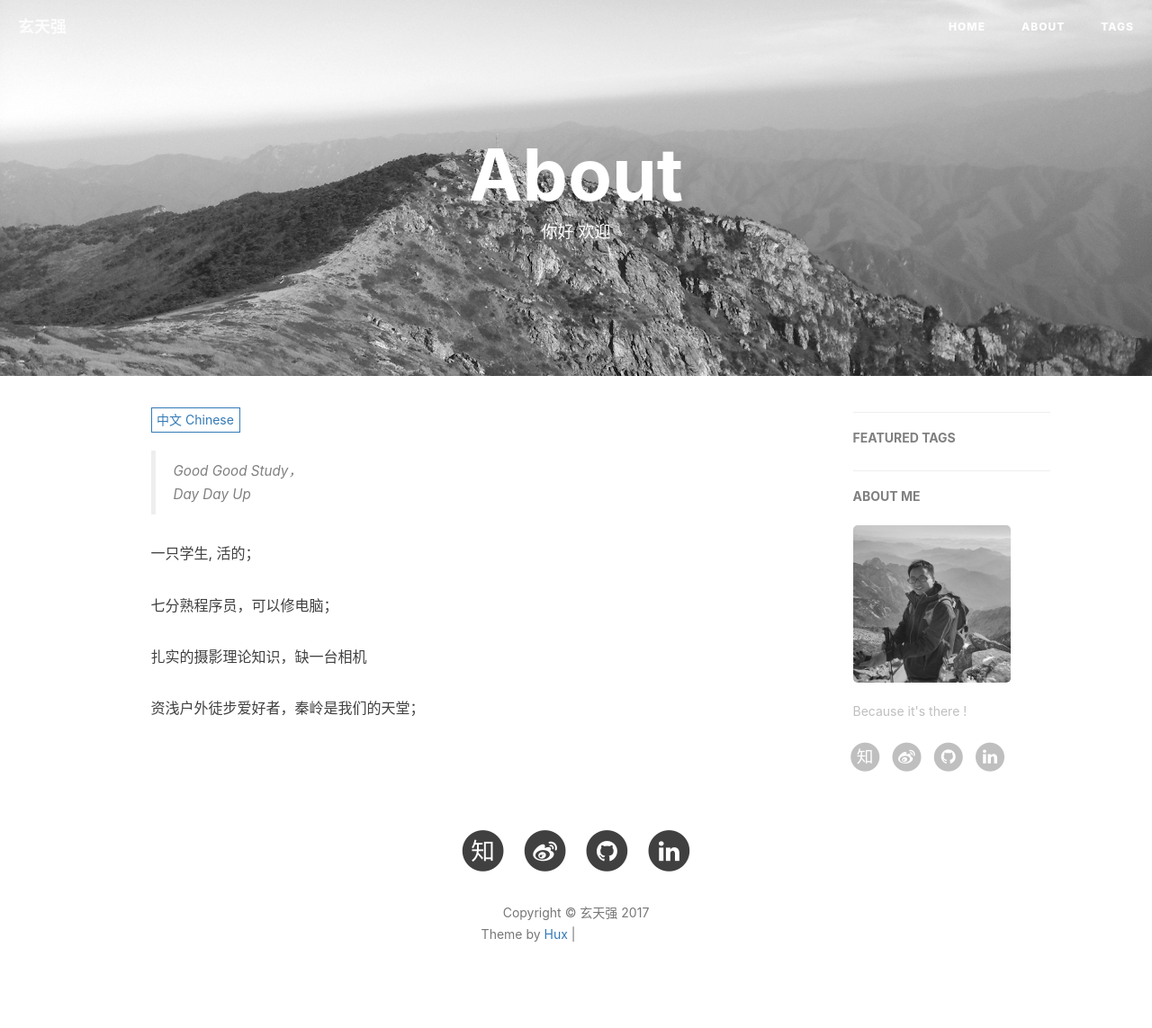
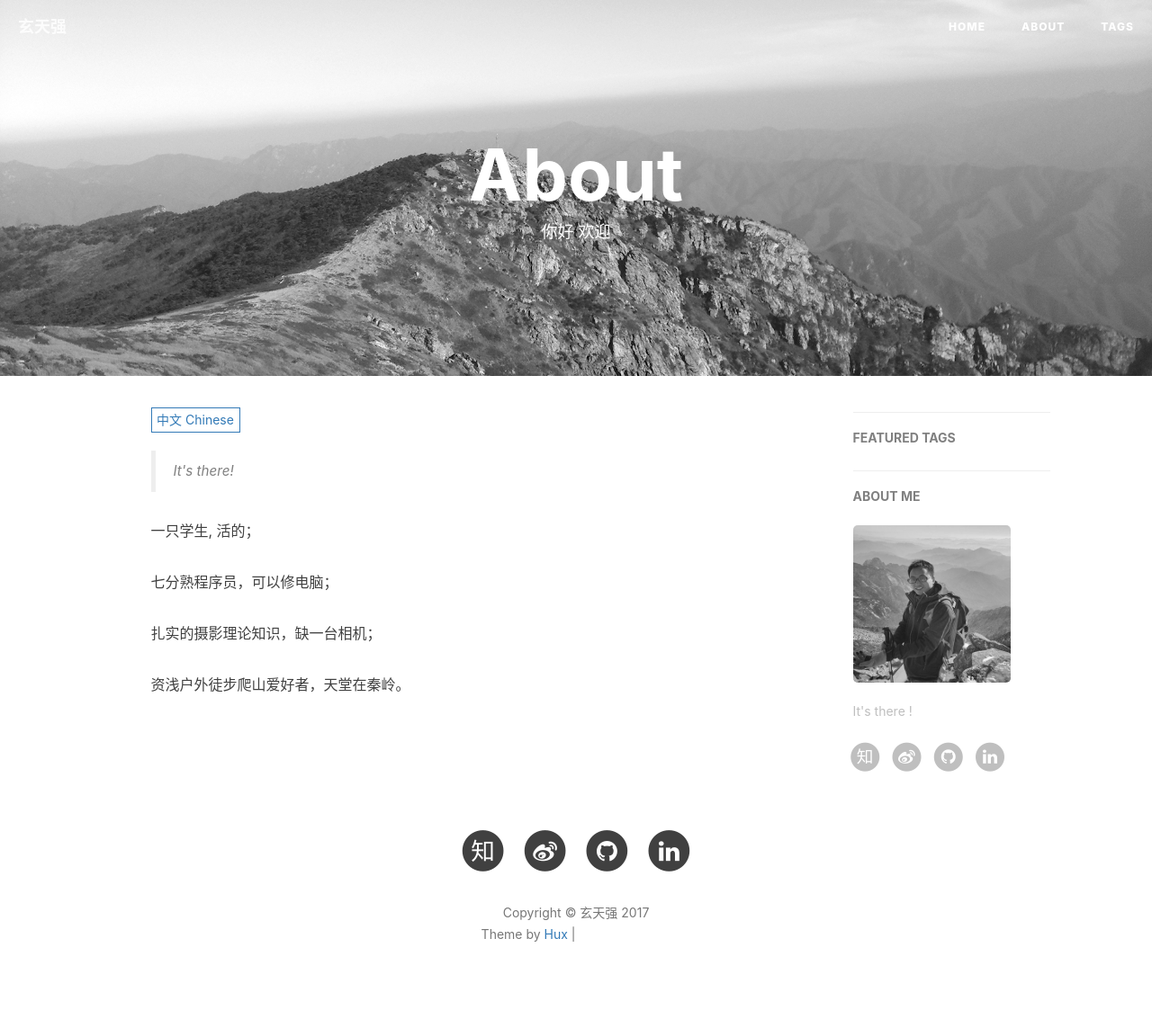
Before and after one commit to sophon250/sophon250.github.io, a Jekyll site: the page built from about.html, in a window 1280 px wide. Shown: the whole page at 90% size. Built offline with Jekyll 4.4.1, drawn with Linux system fonts in a browser that asks for light colours; nearby versions of some CDN libraries; comment, search, counter and statistics services are not loaded; grey boxes are pictures that could not be loaded.

Commit message:
hope this is the final change of layout

```diff
--- a/_config.yml
+++ b/_config.yml
@@ -72,7 +72,7 @@ ga_domain:
 
 # Sidebar settings
 sidebar: true                           # whether or not using Sidebar.
-sidebar-about-description: "Because it's there !"
+sidebar-about-description: "It's there !"
 sidebar-avatar: /img/avatar-xtq.jpg      # use absolute URL, seeing it's used in both `/` and `/about/`
 
 
--- a/_layouts/page.html
+++ b/_layouts/page.html
@@ -39,7 +39,7 @@ layout: default
                     <h5><a href="{{'/tags/' | prepend: site.baseurl }}">FEATURED TAGS</a></h5>
                     <div class="tags">
         				{% for tag in site.tags %}
-                            {% if tag[1].size >= {{site.featured-condition-size}} %}
+                            {% if tag[1].size > {{site.featured-condition-size}} %}
                 				<a href="{{ site.baseurl }}/tags/#{{ tag[0] }}" title="{{ tag[0] }}" rel="{{ tag[1].size }}">
                                     {{ tag[0] }}
                                 </a>
--- a/about.html
+++ b/about.html
@@ -15,8 +15,7 @@ header-img: "img/about-bg.jpg"
 <div class="zh post-container">
 
     <!--copied from markdown -->
-    <blockquote><p>Good Good Study，<br>
-		Day Day Up</p></blockquote>
+    <blockquote><p>It's there!</p></blockquote>
 <!--
    <p>Hey，我是<strong>黄玄</strong>，程序员 &amp;<a href="http://www.wepiao.com/?r=movie">微票儿</a>前端基础工程团队负责人。</p>
 	-->
@@ -24,9 +23,9 @@ header-img: "img/about-bg.jpg"
 
 	<p>七分熟程序员，可以修电脑；</p>
 
-	<p>扎实的摄影理论知识，缺一台相机</p>
+	<p>扎实的摄影理论知识，缺一台相机；</p>
 
-	<p>资浅户外徒步爱好者，秦岭是我们的天堂；</p>
+	<p>资浅户外徒步爬山爱好者，天堂在秦岭。</p>
 
 <!--
     <p>一些作品和开源项目，👉 戳 <a href="https://zhuanlan.zhihu.com/p/21280918">演说.io</a>、<a href="/portfolio">Portfolio</a> 与 <a href="http://github.com/huxpro">Github</a>；除了在博客与 <a href="http://zhuanlan.zhihu.com/huxblog">知乎专栏 · 一生想做浪漫极客</a> 写点东西外，我也是 <a href="http://www.gfansub.com/">GDG 字幕组</a> 与 <a href="http://zhuanlan.zhihu.com/FrontendMagazine">前端外刊评论 · 知乎专栏</a> 的翻译维护成员。</p>
@@ -44,8 +43,7 @@ header-img: "img/about-bg.jpg"
 
 <!-- English Version -->
 <div class="en post-container">
-    <blockquote><p>Good Good Study，<br>
-		Day Day Up</p></blockquote>
+    <blockquote><p>It's there!</p></blockquote>
 
 	<p>A student, Alive</p>
 	<!--
```
